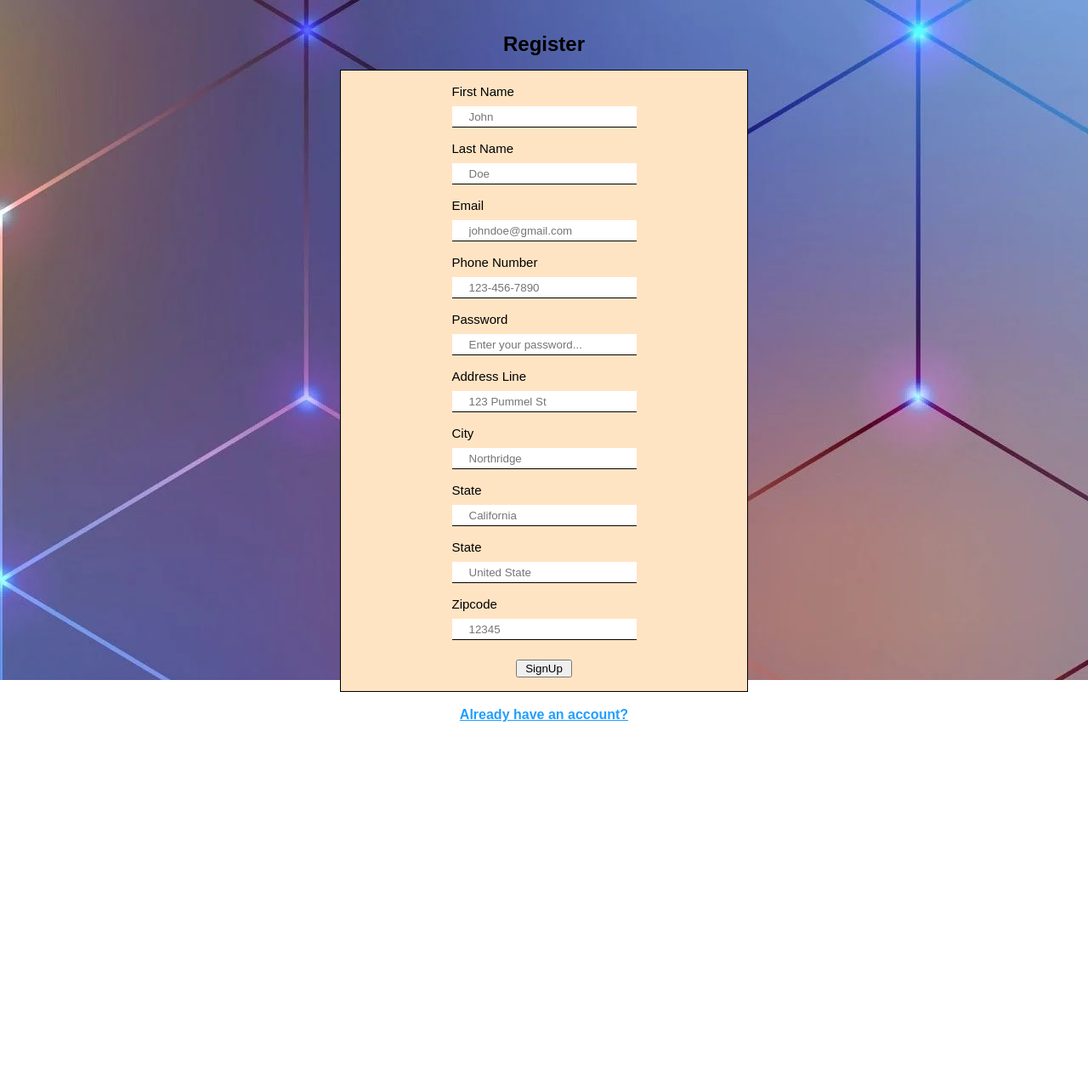
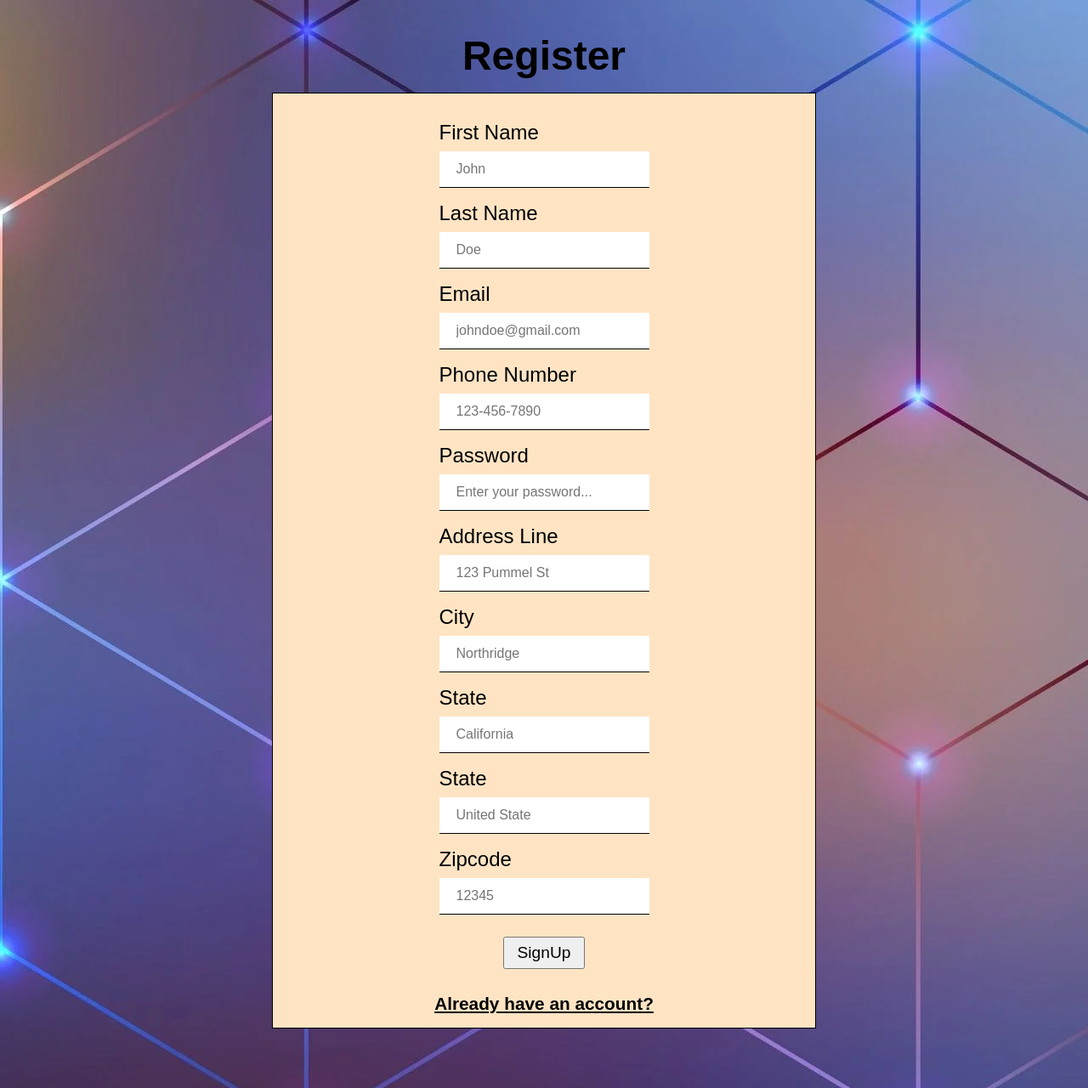
Before and after one commit to n1cerium/3Diverse, a React (Create React App) app in the folder ECommerceSite/my-react-app/: page /Signup in a window 1280 px wide. Shown: the whole page at 85% size. Before the commit the page ends 850 px from the top, so only its background shows below. Built offline with nearby package versions, Linux system fonts and the light colour scheme.

Commit message:
fix register design

```diff
--- a/ECommerceSite/my-react-app/src/Register.css
+++ b/ECommerceSite/my-react-app/src/Register.css
@@ -1,8 +1,9 @@
 input[type="text"], input[type="password"] {
     border: none;
     outline: none;
+    font-size: 1em;
     border-bottom: 1px solid black ;
-    height: 0.5em;
+
 }
 .form {
     background-color: bisque;
@@ -17,7 +18,7 @@ input[type="text"], input[type="password"] {
 #register-body {
     background-image: url("ghY4rc.webp");
     position: absolute;
-    height: 100vh;
+    height: 160vh;
     width: 100%;
 }
 #register-page {
@@ -26,24 +27,40 @@ input[type="text"], input[type="password"] {
     align-content: center;
     margin-top: 3%;
 }
-
+#register-page > h2 {
+    font-size: 3em;
+}
+#register-form {
+    width: 40em;
+}
 .form label{
     float: left;
-    margin-bottom: 0;
-    font-size: 15px;
+    font-size: 1.5em;
 }
-
+#register-form div:nth-child(1) {
+    margin-top: 1em;
+}
 .form > div {
     margin-left: auto;
     margin-right: auto;
 }
 #signup-btn {
     width: 5em;
+    height: 2em;
     margin-top: 0.5em;
     justify-self: center;
+    font-size: larger;
+}
+#link-to-acc {
+    padding-top: 1em;
+    font-size: 1.3em;
+    color: black;
+}
+#link-to-acc:hover {
+    color: green;
 }
 .error-message {
     color:red;
-    font-size:10px;
+    font-size:1em;
     float: left;
 }
--- a/ECommerceSite/my-react-app/src/Signup.js
+++ b/ECommerceSite/my-react-app/src/Signup.js
@@ -121,9 +121,9 @@ function Signup() {
                     </div>
                     <button id="signup-btn">SignUp</button>
                     {registerState && <span className="error-message">{registerState}</span>}
+                    <Link id="link-to-acc" to="/Login">Already have an account?</Link>
                 </form>
                 <br />
-                <Link to="/Login">Already have an account?</Link>
             </div>
         </div>
     )
```
